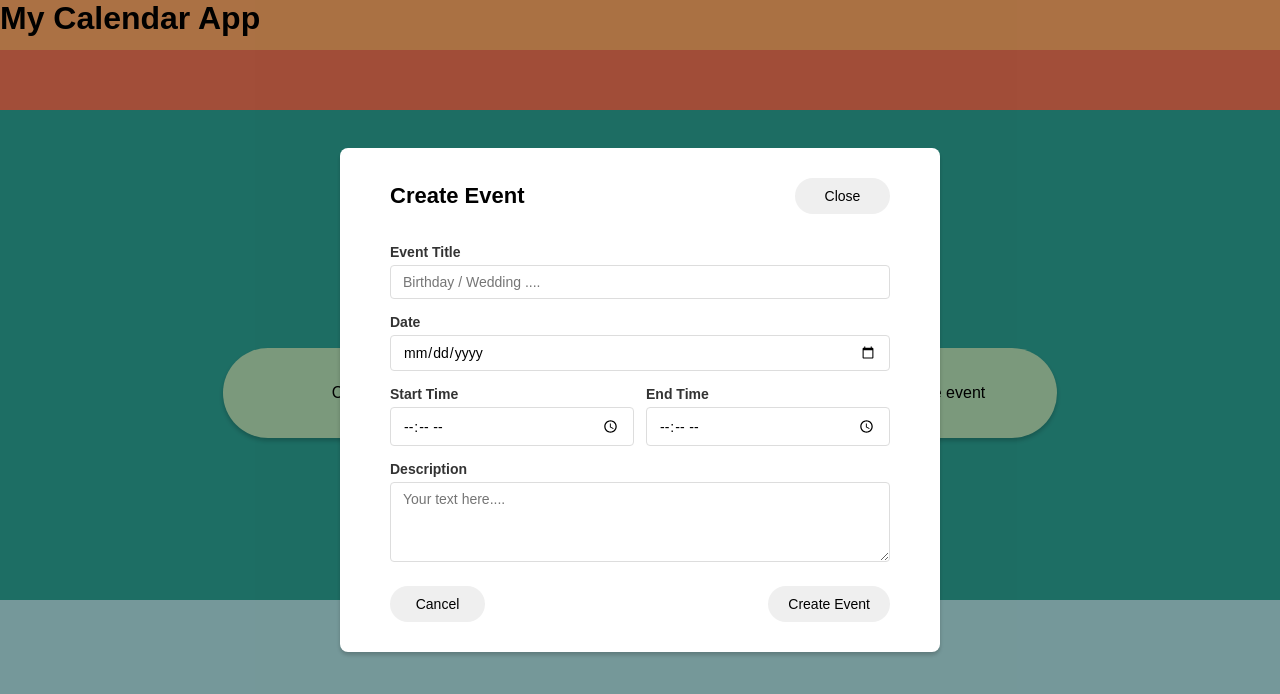
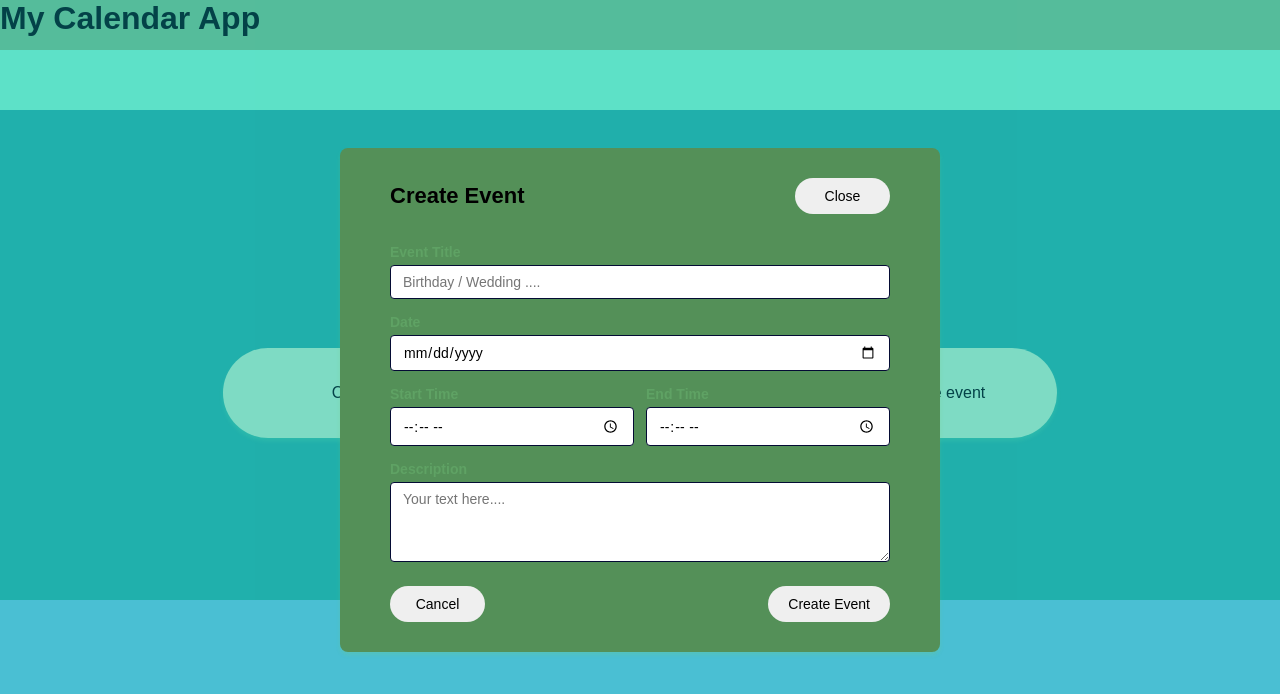
Before and after one commit to viannahuynh/GWCProject14, a plain HTML site: page index.html in a window 1280 px wide. Both pictures are taken after a click on the button "Create Event". Drawn offline with Linux system fonts and the light colour scheme.

Commit message:
Update styles.css

```diff
--- a/styles.css
+++ b/styles.css
@@ -12,12 +12,12 @@ body {
 }
 
 #navbar {
-    background: #f4a261;
+    background: #75af77;
     height: 50px;
 }
 
 #header {
-    background: #e76f51;
+    background: #81e4b7;
     height: 60px;
 }
 
@@ -45,7 +45,7 @@ body {
     border: none;
     border-radius: 50px;
     background-color: #b0dbb2;
-    box-shadow: 0px 3px 4px rgba(0, 0, 0, 0.2);
+    box-shadow: 0px 3px 4px rgba(134, 229, 147, 0.2);
     text-align: center;
     transition: ease-in-out 0.3s;
     cursor: pointer;
@@ -53,7 +53,7 @@ body {
 }
 
 .calendarBtn button:hover {
-    background-color: white;
+    background-color: rgb(105, 236, 157);
 }
 
 /*==============================================================
@@ -69,7 +69,7 @@ body {
     position: fixed;
     top: 0;
     left: 0;
-    background-color: rgba(0, 0, 0, 0.3);
+    background-color: rgba(10, 218, 237, 0.3);
     opacity: 0;
     pointer-events: none;
     transition: 0.3s ease;
@@ -81,8 +81,8 @@ body {
     max-width: 90%;
     padding: 30px 50px;
     border-radius: 8px;
-    background-color: white;
-    box-shadow: 0px 3px 4px rgba(0, 0, 0, 0.2);
+    background-color: rgb(84, 144, 88);
+    box-shadow: 0px 3px 4px rgba(125, 207, 104, 0.2);
 }
 
 .form-header {
@@ -109,7 +109,7 @@ body {
     display: block;
     margin-bottom: 5px;
     font-weight: 600;
-    color: #333;
+    color: #5fa264;
     font-size: 14px;
 }
 
@@ -117,7 +117,7 @@ body {
 .form-group textarea {
     width: 100%;
     padding: 8px 12px;
-    border: 1px solid #ddd;
+    border: 1px solid #040b34;
     border-radius: 4px;
     font-size: 14px;
     box-sizing: border-box;
@@ -165,12 +165,12 @@ body {
 
 .form-btn:hover {
     color: white;
-    background-color: red;
+    background-color: rgba(78, 145, 80, 0.983);
 }
 
 .modal-actions button:hover {
     color: #333;
-    background-color: #b0dbb2;
+    background-color: #5b945e;
 }
 
 /*Create event*/
@@ -191,6 +191,6 @@ body {
   ============================================================== */
 
 #footer-actions {
-    background: #a8dadc;
+    background: #66b3c7;
     height: 200px;
 }
```
